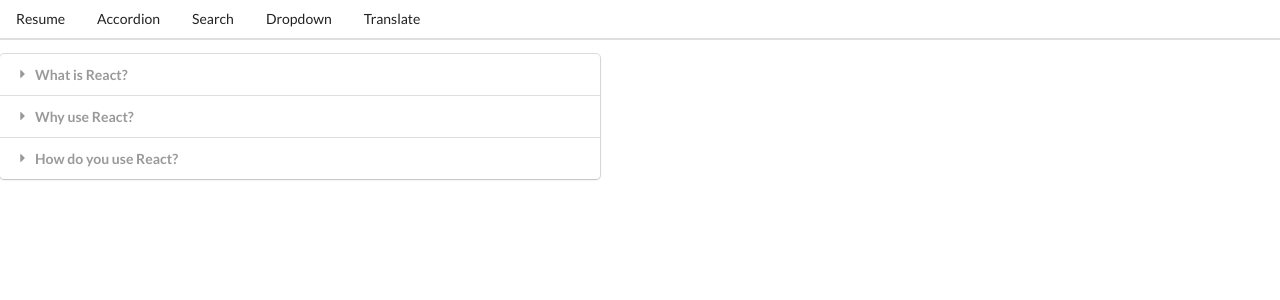
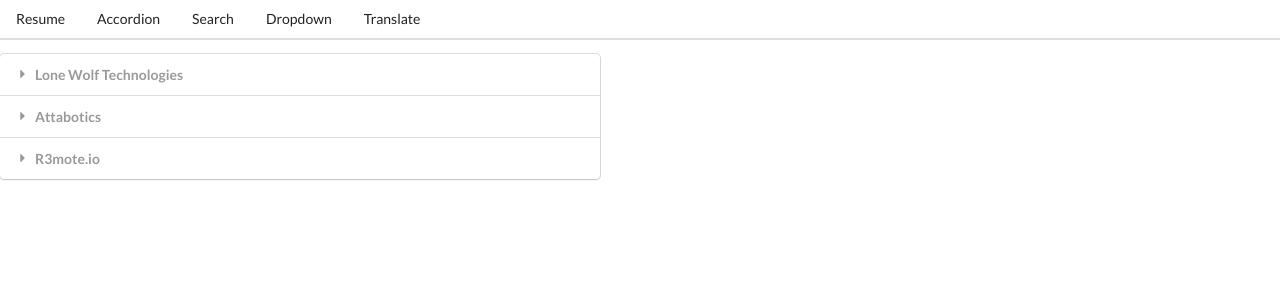
Before and after one commit to johnmiko/portfolio_frontend, a React (Create React App) app: page / in a window 1280 px wide. Shown: the top 300 px of the page. Built offline with nearby package versions, Linux system fonts and the light colour scheme.

Commit message:
start adding resume as starting page

```diff
--- a/src/App.js
+++ b/src/App.js
@@ -44,7 +44,7 @@
     <div>
       <Header />
       <Route path="/">
-        <Resume items={items} />
+        <Resume/>
       </Route>
       <Route path="/accordion">
         <Accordion items={items} />
--- a/src/components/Resume.js
+++ b/src/components/Resume.js
@@ -1,20 +1,51 @@
 import React, { useState } from 'react';
 
-const Resume = ({ items }) => {
+const sections = [
+  {
+    company: "Lone Wolf Technologies",
+    title: "Software Engineer",
+    content: `Developing several real estate technology apps using PHP, Java, Kotlin, React, Typescript, Python, SQL, Bash, Kanban Board, Github, Docker, AWS
+    Was commended in our yearly check-in for my ability to quickly identify and fix problems that are not explicitly defined
+
+    `,
+  },
+  {
+    company: "Attabotics",
+    title: "Software Engineer",
+    content: `Wrote integration tests using C# and Microsoft SQL Server
+    Refactored existing test framework to use object oriented principles and the state machine design pattern
+    Created a CI/CD pipeline to only run specified tests to allow for quicker test development
+    Created a python repo to easily find error logs from Azure Data Explorer using the Kusto Query Language
+    `,
+  },
+  {
+    company: "R3mote.io",
+    title: "Software Engineer",
+    content: `Developed the app backend using Python/Django, Docker and PostgreSQL
+    Expanded backend API following RESTful API best practices
+    Developed and refactored frontend components using React/Redux
+    Wrote unit and integration tests using pytest, Jest, and Selenium
+    Added test runs into each of the CI/CD pipelines, only allowing deployment if all tests passed
+    `,
+  },
+];
+
+const Resume = () => {
+
   const [activeIndex, setActiveIndex] = useState(null);
 
   const onTitleClick = (index) => {
     setActiveIndex(index);
   };
 
-  const renderedItems = items.map((item, index) => {
+  const renderedItems = sections.map((item, index) => {
     const active = index === activeIndex ? 'active' : '';
+    return (
 
-    return (
-      <React.Fragment key={item.title}>
+      <React.Fragment key={item.company}>
         <div className={`title ${active}`} onClick={() => onTitleClick(index)}>
           <i className="dropdown icon"></i>
-          {item.title}
+          {item.company}
         </div>
         <div className={`content ${active}`}>
           <p>{item.content}</p>
```
Also changed, not shown: src/components/Header.js (line endings or trailing spaces).
